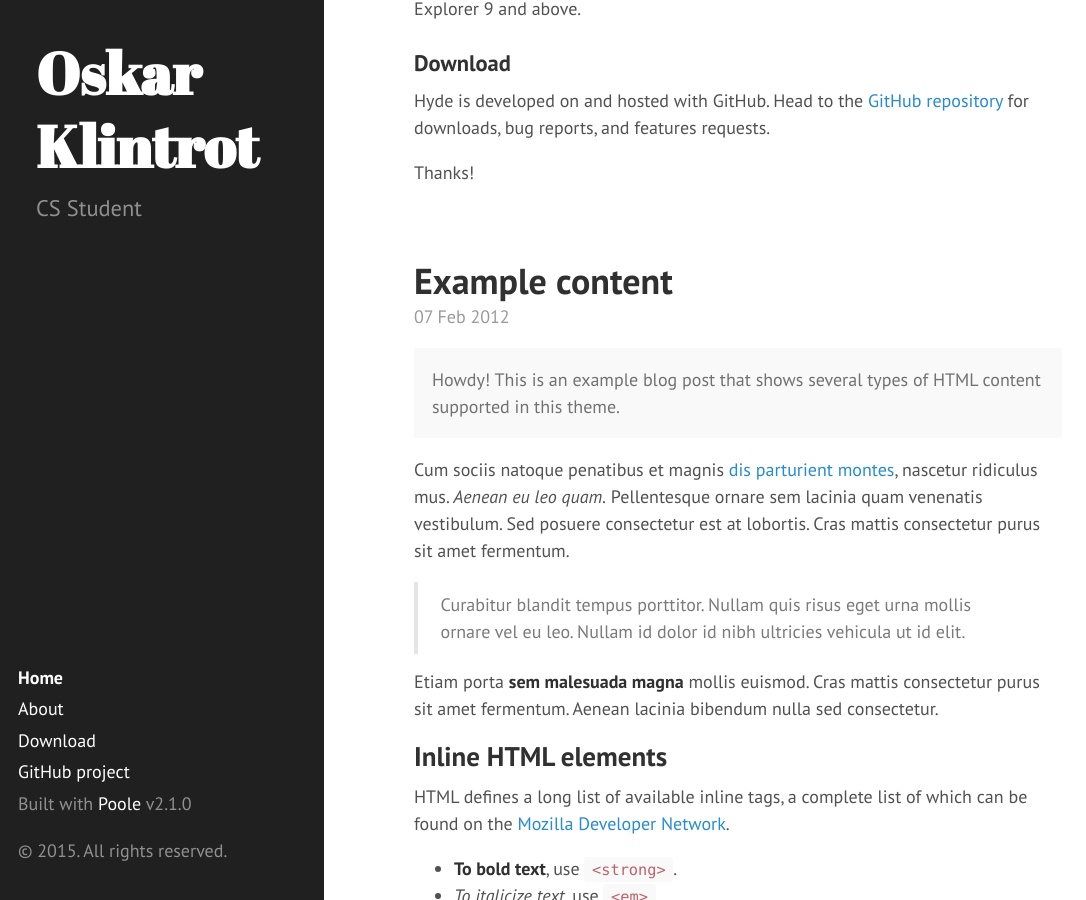
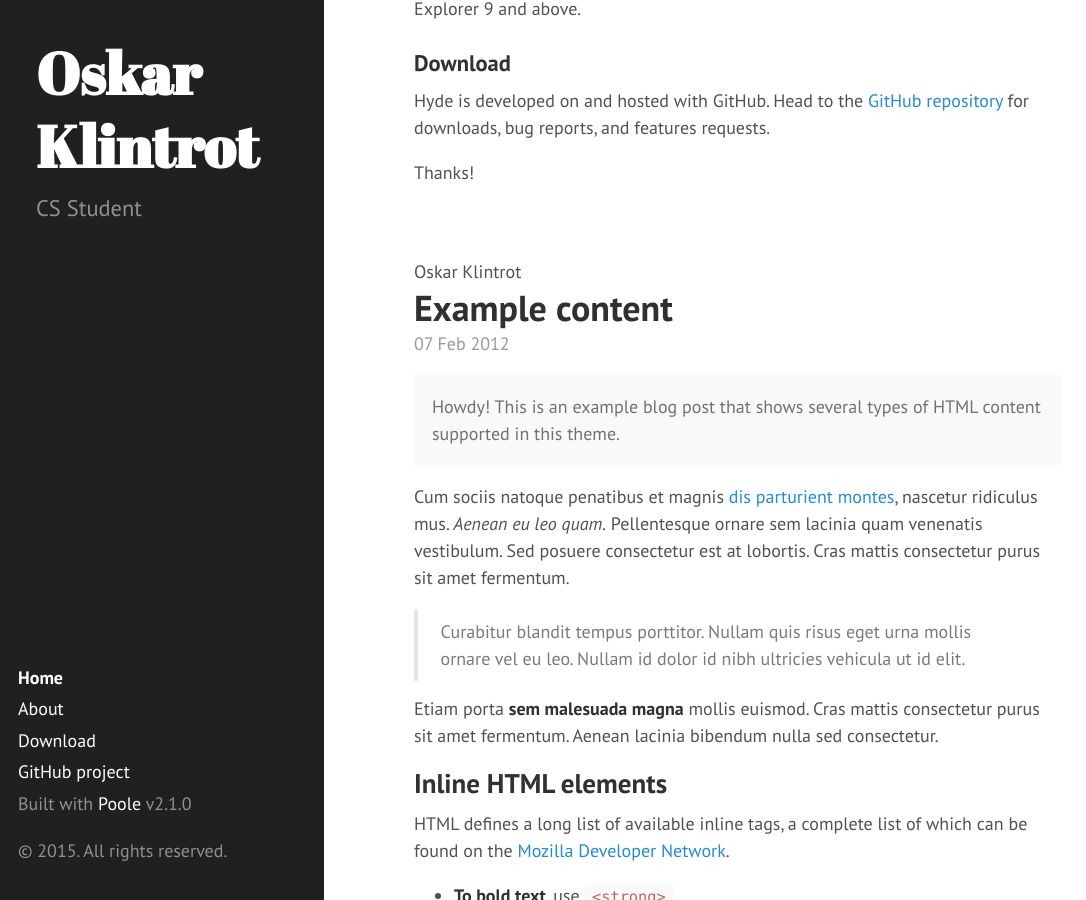
Before and after one commit to OskarKlintrotSkolarbeteWP14/2dv607.oskarklintrot.se, a Jekyll site: the page built from index.html, in a window 1280 px wide and 900 px high, scrolled down 1007 px. Shown: the whole window, without its empty margins (0-1086 px from the left). Built offline with Jekyll 4.4.1, drawn with Linux system fonts in a browser that asks for light colours; Markdown is read by kramdown in place of the engine named in the settings; the list of posts is cut into pages by our own code; some of the changed text lies outside the part shown.

Commit message:
Update index.html

```diff
--- a/index.html
+++ b/index.html
@@ -16,6 +16,8 @@ title: Home
 
     {{ post.content }}
   </div>
+  <div class="line-separator"></div>
+  <div class="post-author">{{ site.author.name }}</div>
   {% endfor %}
 </div>
 
```
